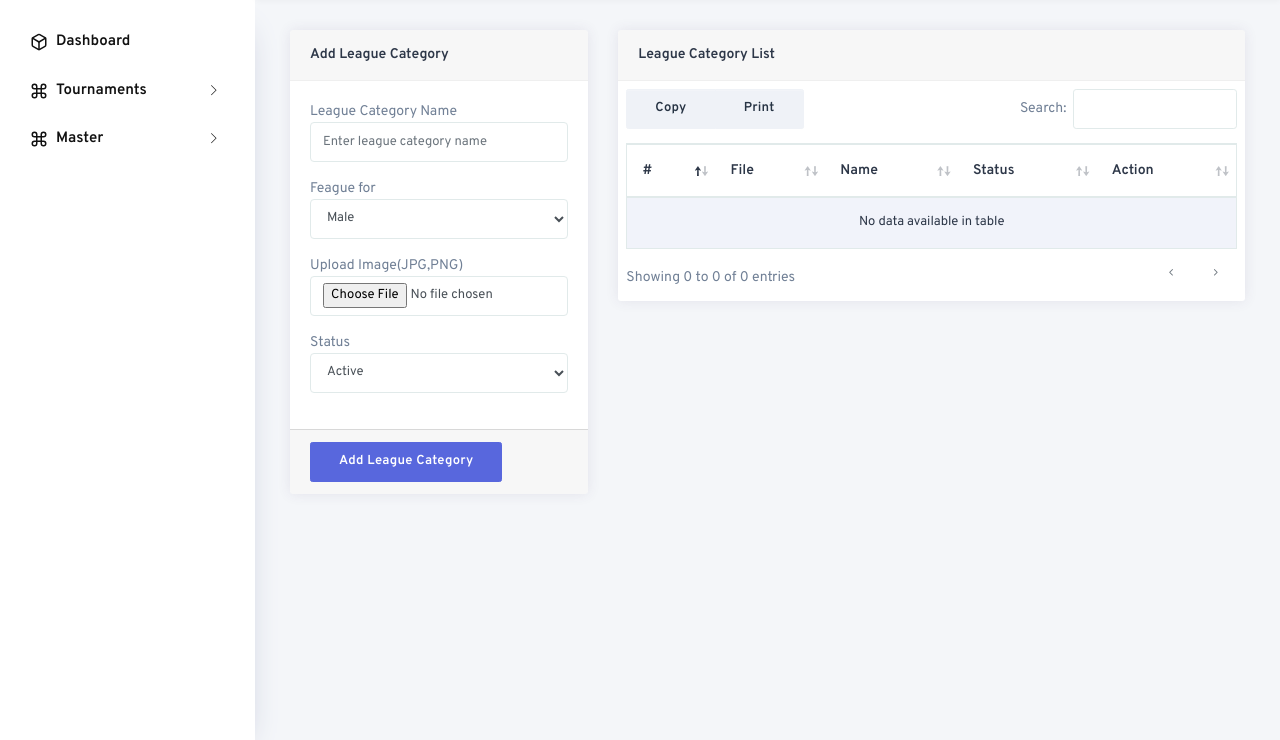
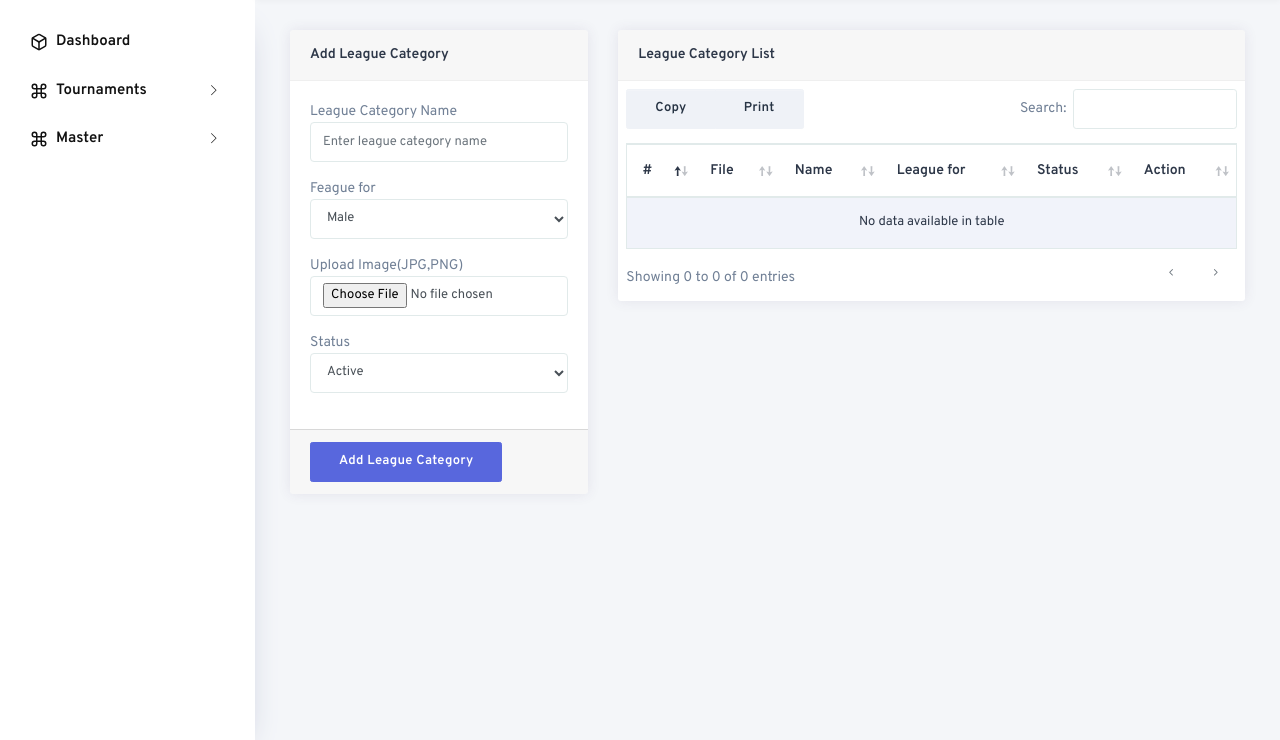
Before and after one commit to Mithun021/agomps, a CodeIgniter 4 app: the page made by app/Views/admin/league-category.php in a window 1280 px wide. Shown: the part 60-800 px from the top of the page. Run offline with PHP 8.4 and a stand-in for CodeIgniter, Linux system fonts and the light colour scheme; the template is opened without the code that fills it, so the values that code supplies are empty; style sheets or scripts are compiled from the project's sources; some libraries are stand-ins or nearby versions.

Commit message:
Admin Panel Setup

```diff
--- a/app/Views/admin/league-category.php
+++ b/app/Views/admin/league-category.php
@@ -61,6 +61,7 @@ $sports_model = new Sports_model();
                                 <th>#</th>
                                 <th>File</th>
                                 <th>Name</th>
+                                <th>League for</th>
                                 <th>Status</th>
                                 <th>Action</th>
                             </tr>
@@ -77,6 +78,7 @@ $sports_model = new Sports_model();
                                         <?php endif; ?>
                                     </td>
                                     <td><?= $value['name'] ?></td>
+                                    <td><?= $value['league_for'] ?></td>
                                     <td><?= ($value['status'] == "0") ? "<span class='badge badge-danger badge-pill'>Inactive</span>" : (($value['status'] == "1") ? "<span class='badge badge-success badge-pill'>Active</span>" : "") ?></td>
                                     <td>
                                         <a href="<?= base_url() ?>admin/edit-league-category" class="btn btn-sm btn-circle btn-danger"><span class="fa fa-times"></span></a>
```
